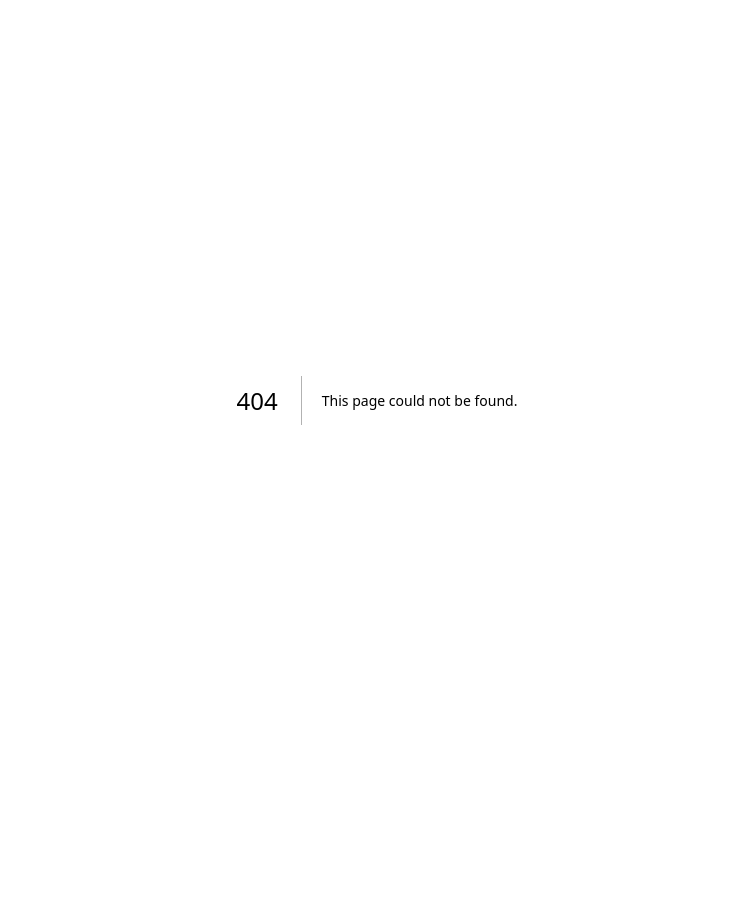
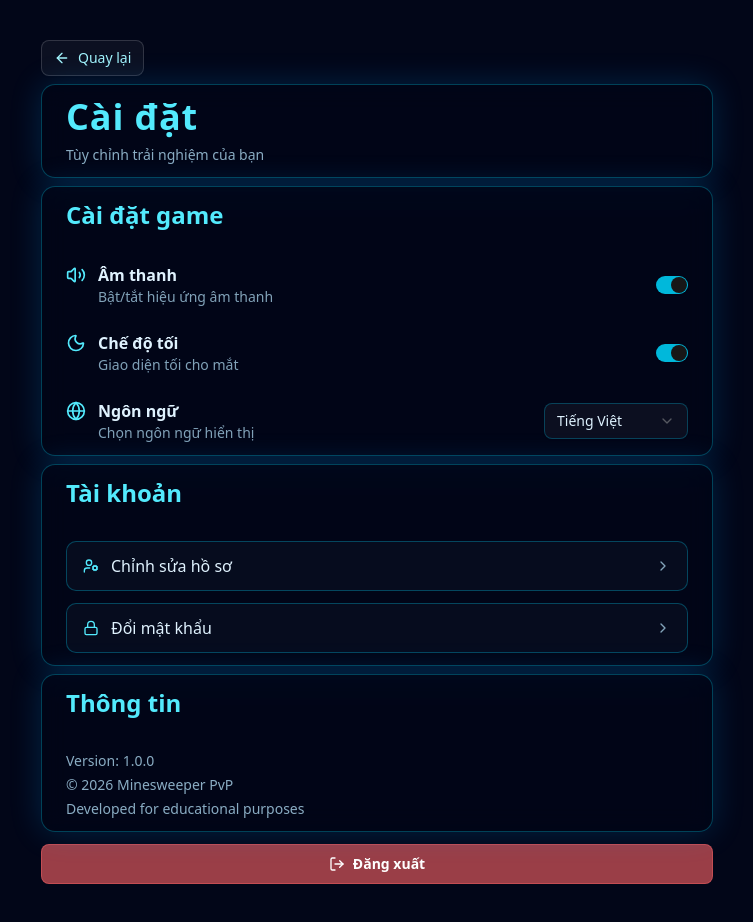
Before and after one commit to HoVietThang190704/fe-game-cc, a Next.js app: page /dashboard/settings in a window 1280 px wide. Before the commit this address had no page. Shown: the whole page, without its empty margins (263-1016 px from the left). Before the commit the page ends 800 px from the top, so only its background shows below. Built offline with nearby package versions, Linux system fonts and the light colour scheme; no server answers.

Commit message:
feat:create UI setting

```diff
--- /dev/null
+++ b/src/app/(private)/dashboard/settings/page.tsx
@@ -0,0 +1,80 @@
+"use client";
+
+import React from "react";
+import { logout } from "@/src/lib/api/auth";
+import Link from "next/link";
+import { useTheme } from "next-themes";
+import { ArrowLeft, LogOut } from "lucide-react";
+
+import { Button } from "@/src/components/ui/button";
+import { SettingsHeaderCard } from "@/components/dashboard/settings/SettingsHeaderCard";
+import { GameSettingsCard } from "@/components/dashboard/settings/GameSettingsCard";
+import { AccountSettingsCard } from "@/components/dashboard/settings/AccountSettingsCard";
+import { InfoCard } from "@/components/dashboard/settings/InfoCard";
+
+export default function SettingsPage() {
+  const { theme, setTheme } = useTheme();
+  const [mounted, setMounted] = React.useState(false);
+  const [soundEnabled, setSoundEnabled] = React.useState(true);
+  const [language, setLanguage] = React.useState("vi");
+
+  React.useEffect(() => {
+    setMounted(true);
+  }, []);
+
+  const darkModeEnabled = mounted ? theme !== "light" : true;
+
+  const handleLogout = async () => {
+    try {
+      const refreshToken = localStorage.getItem("refreshToken");
+      if (!refreshToken) {
+        throw new Error("No refresh token found");
+      }
+      await logout(refreshToken);
+      localStorage.removeItem("accessToken");
+      localStorage.removeItem("refreshToken");
+      window.location.href = "/";
+    } catch (err) {
+      const message = err instanceof Error ? err.message : "Đăng xuất thất bại";
+      alert(message);
+    }
+  };
+
+  return (
+    <main className="justify-center py-10 px-4">
+      <div className="max-w-2xl mx-auto w-full gap-2 flex flex-col">
+        <Button
+          asChild
+          variant="outline"
+          className="w-fit border-cyan-500/30 bg-slate-900/50 text-cyan-200 hover:bg-cyan-500/10 hover:text-cyan-100"
+        >
+          <Link href="/dashboard" className="inline-flex items-center gap-2">
+            <ArrowLeft className="h-4 w-4" />
+            Quay lại
+          </Link>
+        </Button>
+
+        <SettingsHeaderCard />
+        <GameSettingsCard
+          soundEnabled={soundEnabled}
+          setSoundEnabled={setSoundEnabled}
+          darkModeEnabled={darkModeEnabled}
+          setTheme={setTheme}
+          language={language}
+          setLanguage={setLanguage}
+        />
+        <AccountSettingsCard />
+        <InfoCard />
+
+        <Button
+          variant="destructive"
+          className="mt-1 h-10 w-full border border-red-400/40 bg-red-600/90 text-sm font-semibold text-white hover:bg-red-600"
+          onClick={handleLogout}
+        >
+          <LogOut className="h-4 w-4" />
+          Đăng xuất
+        </Button>
+      </div>
+    </main>
+  );
+}
--- /dev/null
+++ b/src/components/dashboard/settings/AccountSettingsCard.tsx
@@ -0,0 +1,39 @@
+import { Card, CardHeader, CardTitle, CardContent } from "@/src/components/ui/card";
+import { UserCog, Lock, ChevronRight } from "lucide-react";
+import React from "react";
+import { useRouter } from "next/navigation";
+
+export function AccountSettingsCard() {
+  const router = useRouter();
+  return (
+    <Card className="border-cyan-400/30 bg-slate-950/40 py-3 text-sky-100 shadow-[0_0_32px_rgba(0,160,255,0.2)] backdrop-blur-md">
+      <CardHeader>
+        <CardTitle className="text-2xl text-cyan-300">Tài khoản</CardTitle>
+      </CardHeader>
+      <CardContent className="space-y-3">
+        <button
+          type="button"
+          className="flex w-full items-center justify-between rounded-lg border border-cyan-400/30 bg-slate-900/40 px-4 py-3 text-left hover:bg-cyan-500/10"
+          onClick={() => router.push("/dashboard/myprofile")}
+        >
+          <span className="inline-flex items-center gap-3 font-medium">
+            <UserCog className="h-4 w-4 text-cyan-300" />
+            Chỉnh sửa hồ sơ
+          </span>
+          <ChevronRight className="h-4 w-4 text-sky-200/70" />
+        </button>
+
+        <button
+          type="button"
+          className="flex w-full items-center justify-between rounded-lg border border-cyan-400/30 bg-slate-900/40 px-4 py-3 text-left hover:bg-cyan-500/10"
+        >
+          <span className="inline-flex items-center gap-3 font-medium">
+            <Lock className="h-4 w-4 text-cyan-300" />
+            Đổi mật khẩu
+          </span>
+          <ChevronRight className="h-4 w-4 text-sky-200/70" />
+        </button>
+      </CardContent>
+    </Card>
+  );
+}
--- /dev/null
+++ b/src/components/dashboard/settings/GameSettingsCard.tsx
@@ -0,0 +1,82 @@
+import { Card, CardHeader, CardTitle, CardContent } from "@/src/components/ui/card";
+import { Switch } from "@/src/components/ui/switch";
+import { Select, SelectTrigger, SelectValue, SelectContent, SelectItem } from "@/src/components/ui/select";
+import { Volume2, Moon, Globe } from "lucide-react";
+import React from "react";
+
+interface GameSettingsCardProps {
+  soundEnabled: boolean;
+  setSoundEnabled: (enabled: boolean) => void;
+  darkModeEnabled: boolean;
+  setTheme: (theme: string) => void;
+  language: string;
+  setLanguage: (lang: string) => void;
+}
+
+export function GameSettingsCard({
+  soundEnabled,
+  setSoundEnabled,
+  darkModeEnabled,
+  setTheme,
+  language,
+  setLanguage,
+}: GameSettingsCardProps) {
+  return (
+    <Card className="border-cyan-400/30 bg-slate-950/40 py-3 text-sky-100 shadow-[0_0_32px_rgba(0,160,255,0.2)] backdrop-blur-md">
+      <CardHeader>
+        <CardTitle className="text-2xl text-cyan-300">Cài đặt game</CardTitle>
+      </CardHeader>
+      <CardContent className="space-y-6">
+        <div className="flex items-center justify-between gap-4">
+          <div className="flex items-start gap-3">
+            <Volume2 className="mt-0.5 h-5 w-5 text-cyan-300" />
+            <div>
+              <p className="font-semibold">Âm thanh</p>
+              <p className="text-sm text-sky-200/70">Bật/tắt hiệu ứng âm thanh</p>
+            </div>
+          </div>
+          <Switch
+            checked={soundEnabled}
+            onCheckedChange={setSoundEnabled}
+            className="data-[state=checked]:bg-cyan-500"
+          />
+        </div>
+
+        <div className="flex items-center justify-between gap-4">
+          <div className="flex items-start gap-3">
+            <Moon className="mt-0.5 h-5 w-5 text-cyan-300" />
+            <div>
+              <p className="font-semibold">Chế độ tối</p>
+              <p className="text-sm text-sky-200/70">Giao diện tối cho mắt</p>
+            </div>
+          </div>
+          <Switch
+            checked={darkModeEnabled}
+            onCheckedChange={(checked: boolean) => setTheme(checked ? "dark" : "light")}
+            className="data-[state=checked]:bg-cyan-500"
+          />
+        </div>
+
+        <div className="flex items-center justify-between gap-4">
+          <div className="flex items-start gap-3">
+            <Globe className="mt-0.5 h-5 w-5 text-cyan-300" />
+            <div>
+              <p className="font-semibold">Ngôn ngữ</p>
+              <p className="text-sm text-sky-200/70">Chọn ngôn ngữ hiển thị</p>
+            </div>
+          </div>
+
+          <Select value={language} onValueChange={setLanguage}>
+            <SelectTrigger className="w-36 border-cyan-500/30 bg-slate-900/50 text-sky-100">
+              <SelectValue placeholder="Chọn ngôn ngữ" />
+            </SelectTrigger>
+            <SelectContent className="border-cyan-500/30 bg-slate-900 text-sky-100">
+              <SelectItem value="vi">Tiếng Việt</SelectItem>
+              <SelectItem value="en">English</SelectItem>
+            </SelectContent>
+          </Select>
+        </div>
+      </CardContent>
+    </Card>
+  );
+}
--- /dev/null
+++ b/src/components/dashboard/settings/InfoCard.tsx
@@ -0,0 +1,17 @@
+import { Card, CardHeader, CardTitle, CardContent } from "@/src/components/ui/card";
+import React from "react";
+
+export function InfoCard() {
+  return (
+    <Card className="border-cyan-400/30 bg-slate-950/40 py-3 text-sky-100 shadow-[0_0_32px_rgba(0,160,255,0.2)] backdrop-blur-md">
+      <CardHeader>
+        <CardTitle className="text-2xl text-cyan-300">Thông tin</CardTitle>
+      </CardHeader>
+      <CardContent className="space-y-1 text-sm text-sky-200/75">
+        <p>Version: 1.0.0</p>
+        <p>© 2026 Minesweeper PvP</p>
+        <p>Developed for educational purposes</p>
+      </CardContent>
+    </Card>
+  );
+}
--- /dev/null
+++ b/src/components/dashboard/settings/SettingsHeaderCard.tsx
@@ -0,0 +1,15 @@
+import { Card, CardHeader, CardTitle, CardDescription } from "@/src/components/ui/card";
+import React from "react";
+
+export function SettingsHeaderCard() {
+  return (
+    <Card className="border-cyan-400/30 bg-slate-950/40 py-3 text-sky-100 shadow-[0_0_32px_rgba(0,160,255,0.2)] backdrop-blur-md">
+      <CardHeader>
+        <CardTitle className="text-4xl font-bold tracking-wide text-cyan-300">Cài đặt</CardTitle>
+        <CardDescription className="text-sky-200/75">
+          Tùy chỉnh trải nghiệm của bạn
+        </CardDescription>
+      </CardHeader>
+    </Card>
+  );
+}
```
